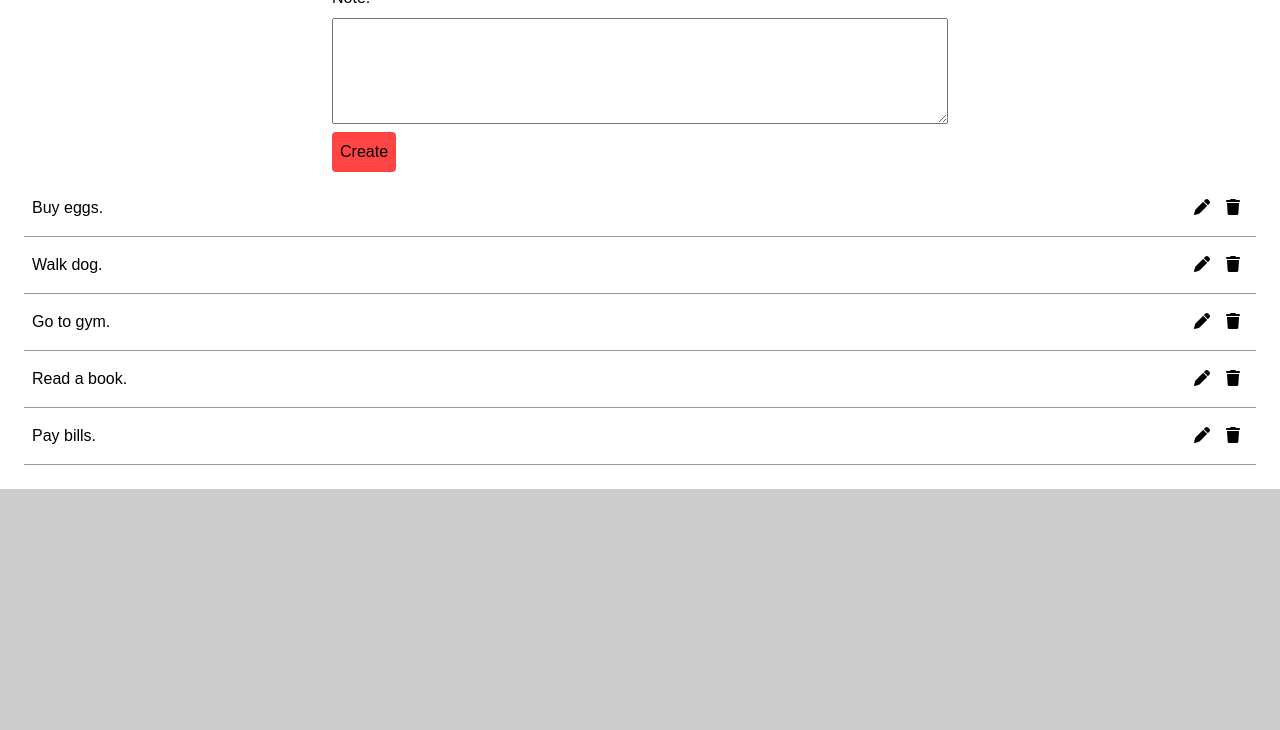
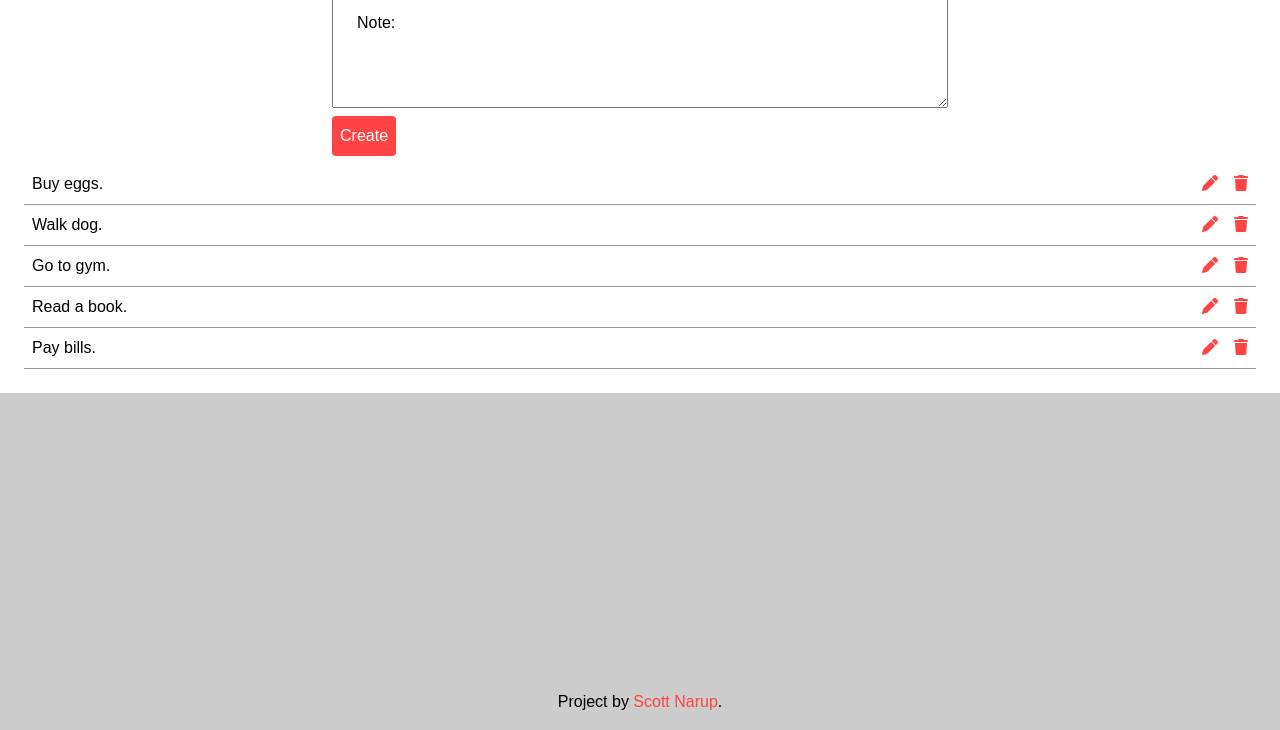
Before and after one commit to Broqin/CRUD, a plain HTML site: page index.html in a window 1280 px wide. Shown: the part 70-800 px from the top of the page. Drawn offline with Linux system fonts and the light colour scheme.

Commit message:
Animations and Transitions

```diff
--- a/crud.css
+++ b/crud.css
@@ -23,6 +23,7 @@
     transform: translateX(-50%);
     text-align: center;
     visibility: hidden;
+    z-index: 1;
 }
 
 *[data-tooltip]:hover::before {
@@ -31,6 +32,11 @@
 
 :root {
     --primary-color: #F44;
+}
+
+a {
+    color: var(--primary-color);
+    text-decoration: none;
 }
 
 body {
@@ -46,6 +52,7 @@ button {
     background: var(--primary-color);
     border: 0 solid transparent;
     border-radius: 0.25rem;
+    color: #fff;
     cursor: pointer;
     line-height: 1rem;
     padding: 0.5rem;
@@ -62,6 +69,14 @@ textarea {
 
 button:hover {
     background: #D44;
+}
+
+footer {
+    text-align: center;;
+    position: fixed;
+    bottom: 0;
+    max-width: 1320px;
+    width: 100%;
 }
 
 form {
@@ -104,35 +119,60 @@ td {
     border-bottom: 1px solid #999;
 }
 
+td, th {
+    padding: 0.5rem;
+}
+
 textarea {
+    transition: border 250ms;
     width: 100%;
+    display: block;
+    outline: 0;
+    padding: 1.5rem;
+}
+
+textarea:focus {
+    border-color: var(--primary-color);
 }
 
 tr:hover {
     box-shadow: 0 0.125rem 0.5rem 0.0625rem rgba(0, 0, 0, 0.33);
 }
 
-td, th {
-    padding: 0.5rem;
-}
-
-textarea {
-    display: block;
-    outline: 0;
-    padding: 1rem;
-}
-
 .actions {
     vertical-align: text-top;
     text-align: right;
+    padding: 0;
 }
 
 .actions button {
     background: transparent;
+    color: var(--primary-color);
     margin: 0;
     position: relative;
 }
 
 .actions button:hover {
-    background: #DDD;
+    background: var(--primary-color);
+    color: #fff;
 }
+
+.field {
+    position: relative;
+}
+
+.field label {
+    margin: 0;
+    padding: 0 1.5rem;
+    position: absolute;
+    top: calc(1.5rem + 1px);
+    left: 1px;
+    right: 0;
+    transition: all 250ms;
+}
+
+.field textarea:focus + label {
+    background: var(--primary-color);
+    color: #fff;
+    top: 1px;
+}
--- a/crud.js
+++ b/crud.js
@@ -1,65 +1,73 @@
-/*
-    1. remove
-*/
-
-let data = [
-    {
-        note: 'Buy eggs.'
-    }, {
-        note: 'Walk dog.'
-    }, {
-        note: 'Go to gym.'
-    }, {
-        note: 'Read a book.'
-    }, {
-        note: 'Pay bills.'
-    }
-];
-
 /* wait for DOM to load */
 document.addEventListener('DOMContentLoaded', (event) => {
+    let tbl = document.querySelector("#notes");
+    let data = [
+        {
+            "id": 0,
+            "note": "Buy eggs."
+        },
+        {
+            "id": 1,
+            "note": "Walk dog."
+        },
+        {
+            "id": 2,
+            "note": "Go to gym."
+        },
+        {
+            "id": 3,
+            "note": "Read a book."
+        },
+        {
+            "id": 4,
+            "note": "Pay bills."
+        }
+    ];
 
-    let tbl = document.querySelector("#notes");
-    let frag = "";
+    display(data);
 
-    for (let i = 0, len = data.length; i < len; i++) {
-        frag += `
-            <tr>
-                <td>${data[i].note}</td>
-                <td class="actions">
-                    <button data-tooltip="Update"><i class="fa-solid fa-pen"></i></button><button data-tooltip="Delete"><i class="fa-solid fa-trash"></i></button>
-                </td>
-            </tr>
-        `;
-    }
-
-    tbl.innerHTML = frag;
-
-    document.forms['to-do'].addEventListener('click', (event) => {
+    /* form event handling */
+    document.forms['todo'].addEventListener('submit', (event) => {
         event.preventDefault();
 
-        if(event.target.type === undefined) { return; }
+        let noteContent = document.querySelector('textarea').value;
 
-        console.log(event.target.type);
+        data.push({"note": noteContent});
+        display(data);
+    });
 
-        /* handle textarea */
-        if(event.target.type === 'textarea') {
-            console.log('textarea clicked');
-        }
+    /* table event handling */
+    tbl.addEventListener('click', (event) => {
+        event.stopPropagation();
 
-        /* handle submit */
-        if(event.target.type === 'submit') {
+        let btn = event.target.closest('button');
 
+        /* handle delete and update actions */
+        if(btn) {
+
+            if(btn.dataset.tooltip === 'Delete') {
+                console.log('delete requested');
+            }
+
+            if(btn.dataset.tooltip === 'Update') {
+                console.log('update requested');
+            }
         }
     });
 
-    let realTable = document.querySelector('table');
+    function display(x) {
+        let frag = "";
 
-    tbl.addEventListener('click', (event) => {
-        event.preventDefault();
-
-        //if(event.target.type === undefined) { return; }
-
-        console.log(event.target.tagName);
-    });
+        for (let i = 0, len = x.length; i < len; i++) {
+            frag += `
+                <tr>
+                    <td>${x[i].note}</td>
+                    <td class="actions" data-id="${x[i].id}">
+                        <button data-tooltip="Update"><i class="fa-solid fa-pen"></i></button><button data-tooltip="Delete"><i class="fa-solid fa-trash"></i></button>
+                    </td>
+                </tr>
+            `;
+        }
+        tbl.innerHTML = frag;
+    }
 });
--- a/index.html
+++ b/index.html
@@ -12,9 +12,11 @@
 <body>
     <main>
         <h1>Create a Note</h1>
-        <form id="to-do" name="to-do">
-            <label for="note">Note:</label>
-            <textarea id="note" name="note" cols="30" rows="3"></textarea>
+        <form id="todo" name="todo">
+            <div class="field">
+                <textarea id="note" name="note" cols="30" rows="3"></textarea>
+                <label for="note">Note:</label>
+            </div>
             <button type="submit">Create</button>
         </form>
         <table id="notes">
@@ -28,6 +30,9 @@
             </tbody>
         </table>
     </main>
+    <footer>
+        <p>Project by <a href="https://twitter.com/Broqin">Scott Narup</a>.</p>
+    </footer>
 </body>
 
 </html>
```
